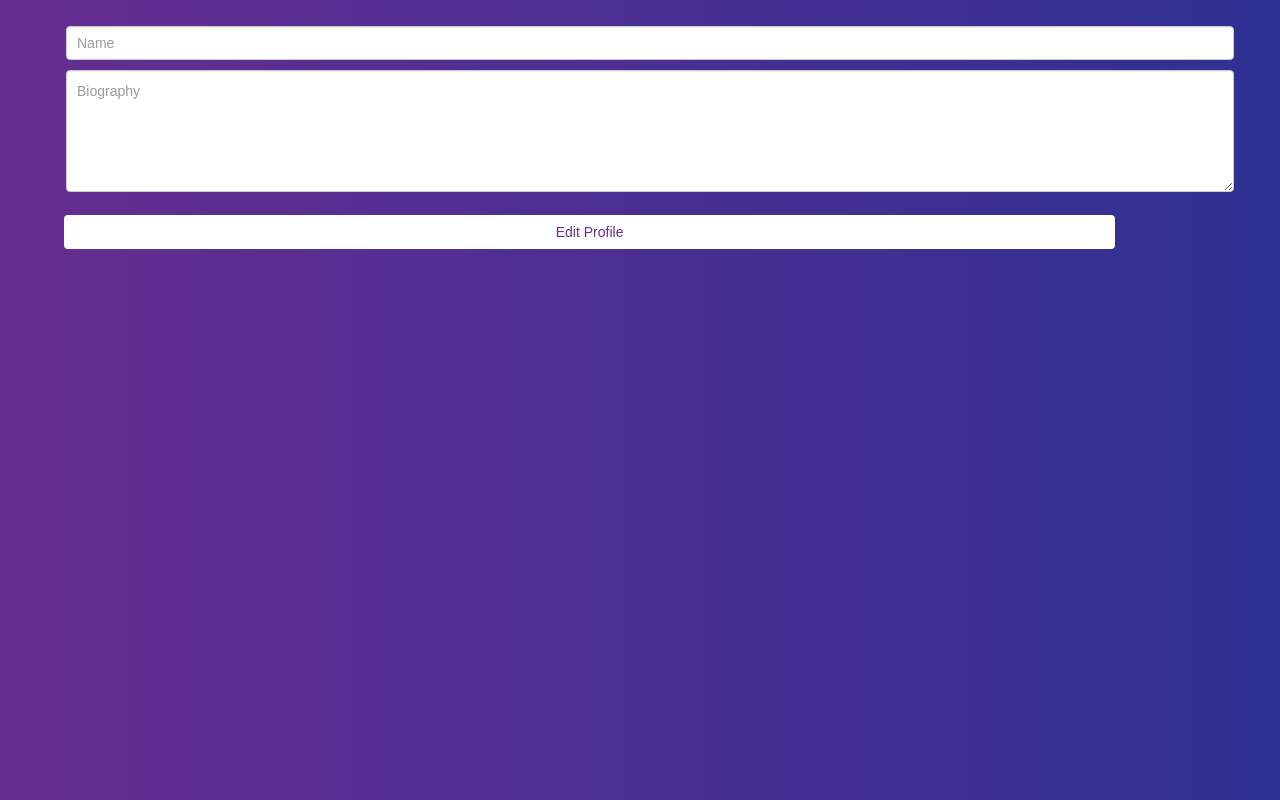
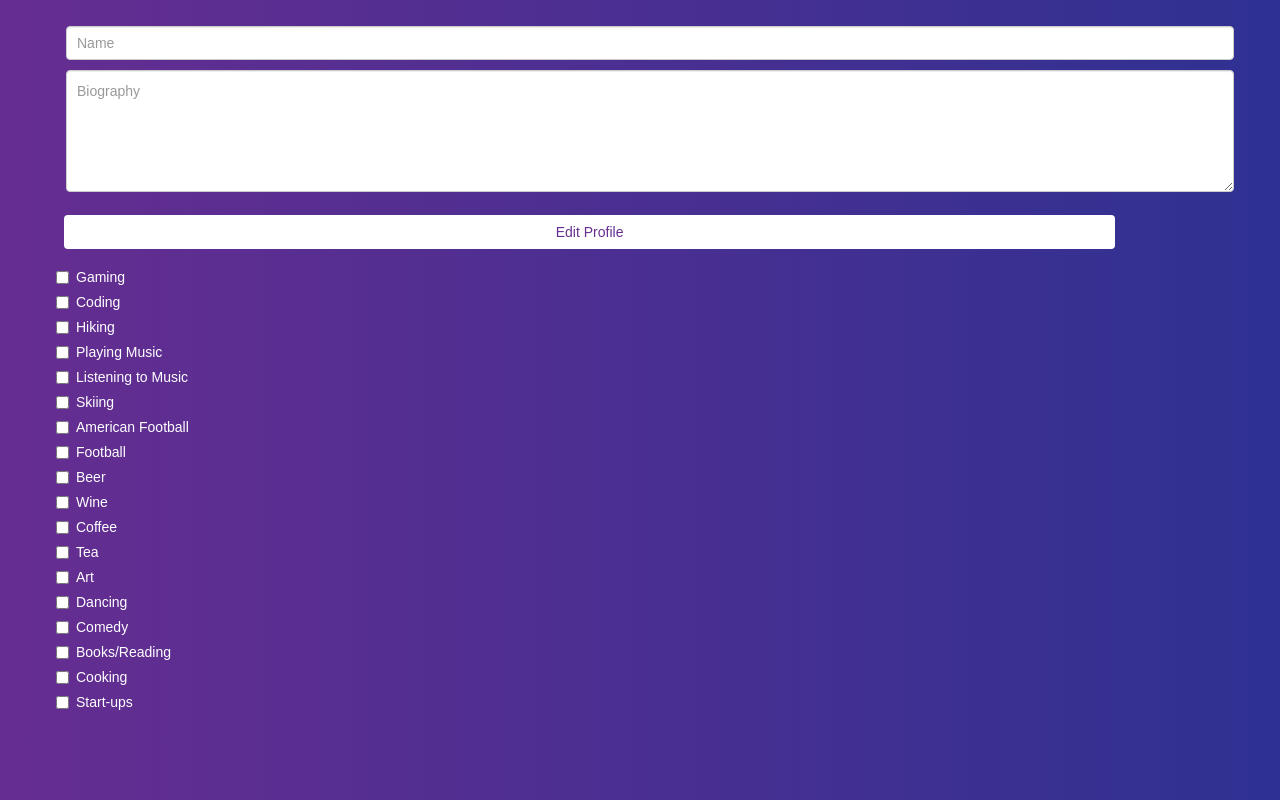
Before and after one commit to franklinharvey/Platipi, a PHP site: page /static/editprofile.html in a window 1280 px wide. Run offline with PHP 8.4, Linux system fonts and the light colour scheme; some libraries are stand-ins or nearby versions.

Commit message:
edit profile

```diff
--- a/static/editprofile.html
+++ b/static/editprofile.html
@@ -20,6 +20,62 @@
       </div>
       <button id="addInterest" class="btn btnEdit">Edit Profile</button>
     </div>
+    <div>
+      <div class="checkbox">
+        <label><input type="checkbox" value="Gaming">Gaming</label>
+      </div>
+      <div class="checkbox">
+        <label><input type="checkbox" value="Coding">Coding</label>
+      </div>
+      <div class="checkbox">
+        <label><input type="checkbox" value="Hiking">Hiking</label>
+      </div>
+      <div class="checkbox">
+        <label><input type="checkbox" value="Playing Music">Playing Music</label>
+      </div>
+      <div class="checkbox">
+        <label><input type="checkbox" value="Listening to Music">Listening to Music</label>
+      </div>
+      <div class="checkbox">
+        <label><input type="checkbox" value="Skiing">Skiing</label>
+      </div>
+      <div class="checkbox">
+        <label><input type="checkbox" value="American Football">American Football</label>
+      </div>
+      <div class="checkbox">
+        <label><input type="checkbox" value="Football">Football</label>
+      </div>
+      <div class="checkbox">
+        <label><input type="checkbox" value="Beer">Beer</label>
+      </div>
+      <div class="checkbox">
+        <label><input type="checkbox" value="Wine">Wine</label>
+      </div>
+      <div class="checkbox">
+        <label><input type="checkbox" value="Coffee">Coffee</label>
+      </div>
+      <div class="checkbox">
+        <label><input type="checkbox" value="Tea">Tea</label>
+      </div>
+      <div class="checkbox">
+        <label><input type="checkbox" value="Art">Art</label>
+      </div>
+      <div class="checkbox">
+        <label><input type="checkbox" value="Dancing">Dancing</label>
+      </div>
+      <div class="checkbox">
+        <label><input type="checkbox" value="Comedy">Comedy</label>
+      </div>
+      <div class="checkbox">
+        <label><input type="checkbox" value="Books/Reading">Books/Reading</label>
+      </div>
+      <div class="checkbox">
+        <label><input type="checkbox" value="Cooking">Cooking</label>
+      </div>
+      <div class="checkbox">
+        <label><input type="checkbox" value="Start-ups">Start-ups</label>
+      </div>
+    </div>
   </div>
 </div>
 
--- a/static/style.css
+++ b/static/style.css
@@ -78,3 +78,7 @@ ul {
 	color: #f4424e;
 	text-align: center;
 }
+
+.checkbox {
+	color: #FFF;
+}
```
